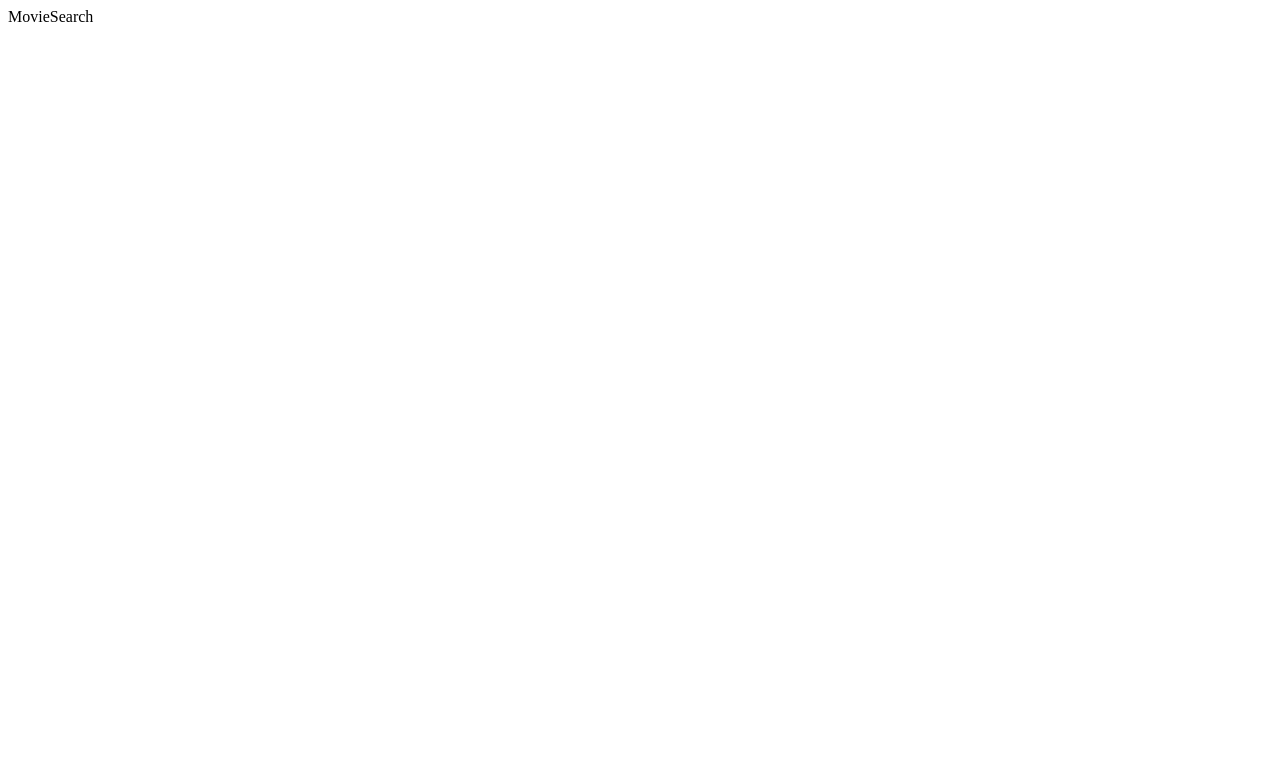
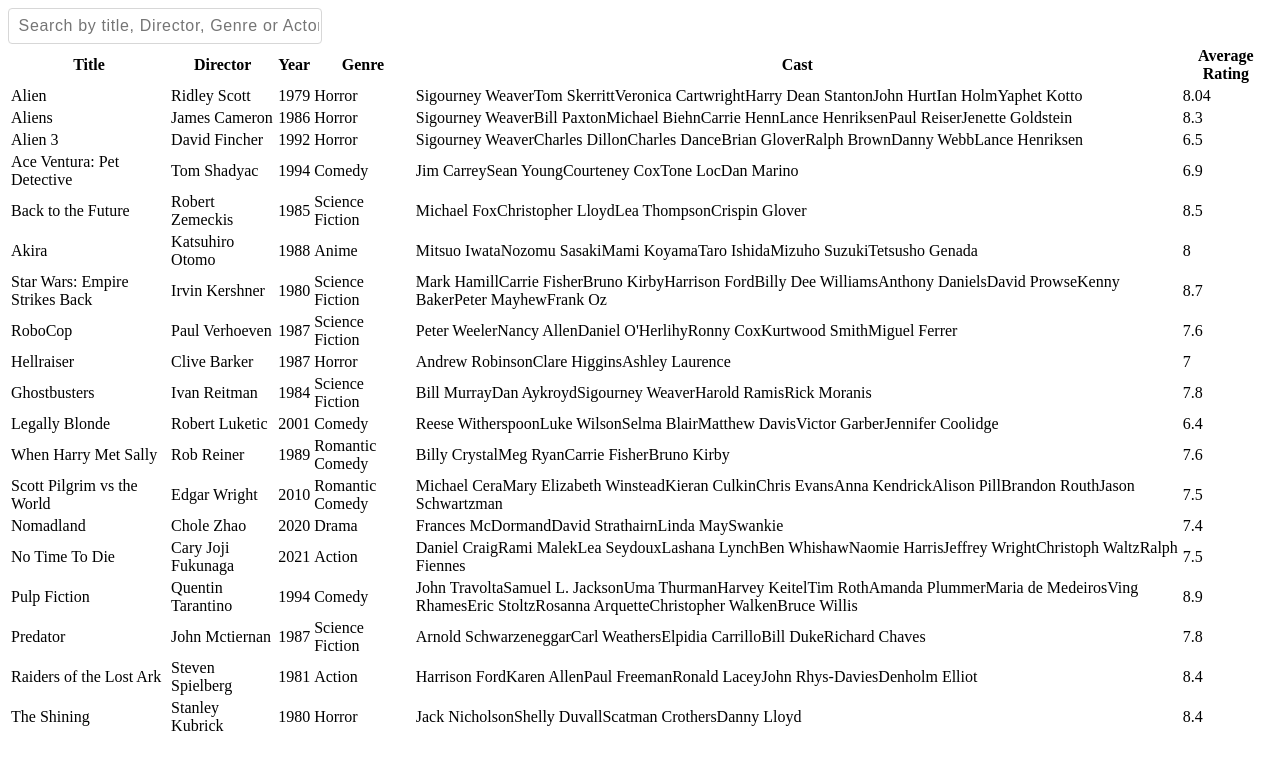
Before and after one commit to gokhansihli/grad-fe-tests, a React (Vite) app: page /test-2 in a window 1280 px wide. Shown: the top 770 px of the page. Built offline with nearby package versions, Linux system fonts and the light colour scheme.

Commit message:
Implemented movies table

```diff
--- a/src/components/test-2/MovieSearch.jsx
+++ b/src/components/test-2/MovieSearch.jsx
@@ -1,3 +1,45 @@
+import { useState } from "react";
+import movieData from "../../movies.json";
+
 export default function MovieSearch() {
-  return <div>MovieSearch</div>;
+  const [input, setInput] = useState("");
+
+  return (
+    <div>
+      <div>
+        <input
+          type="text"
+          placeholder="Search by title, Director, Genre or Actor/Actress"
+          onChange={(e) => {
+            console.log(e.target.value);
+            setInput(e.target.value);
+          }}
+        />
+      </div>
+      <table>
+        <tbody>
+          <tr>
+            <th>Title</th>
+            <th>Director</th>
+            <th>Year</th>
+            <th>Genre</th>
+            <th>Cast</th>
+            <th>Average Rating</th>
+          </tr>
+          {movieData.map((movie) => {
+            return (
+              <tr>
+                <td>{movie.title}</td>
+                <td>{movie.director}</td>
+                <td>{movie.year}</td>
+                <td>{movie.genre}</td>
+                <td>{movie.cast}</td>
+                <td>{movie.ratings.iMDB}</td>
+              </tr>
+            );
+          })}
+        </tbody>
+      </table>
+    </div>
+  );
 }
```
